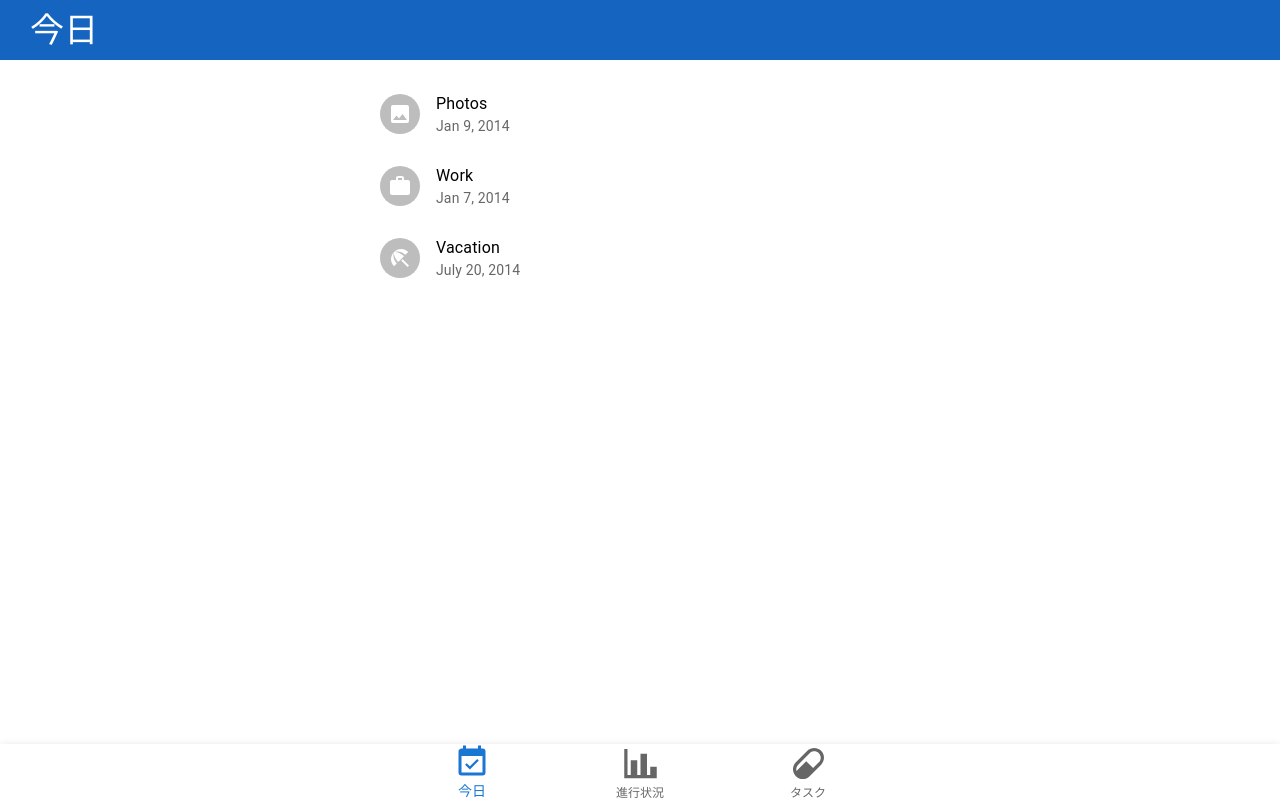
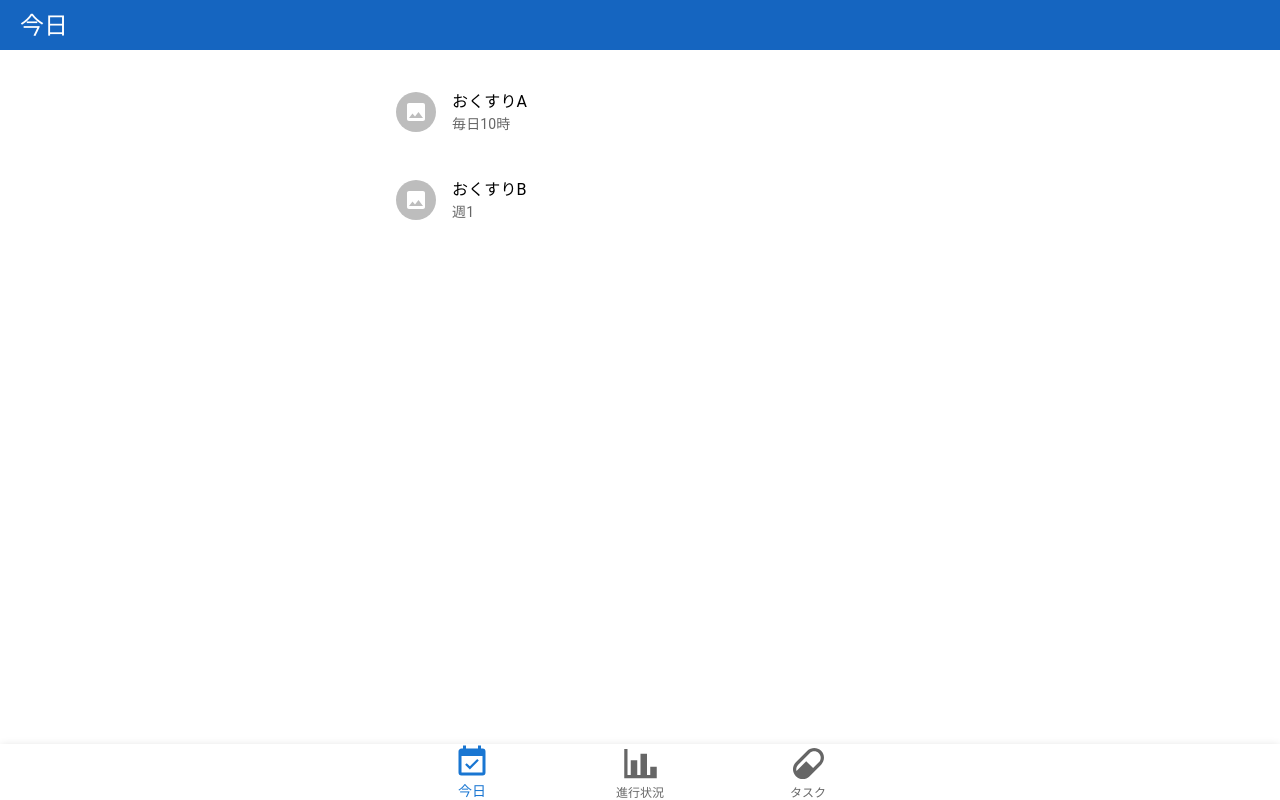
Before and after one commit to cocet33000/okusuri_kanri_front, a React (Create React App) app: page / in a window 1280 px wide. Built offline with nearby package versions, Linux system fonts and the light colour scheme.

Commit message:
見た目を整える

```diff
--- a/src/Task.js
+++ b/src/Task.js
@@ -1,13 +1,57 @@
 import * as React from 'react';
+import Box from '@mui/material/Box';
 import Button from '@mui/material/Button';
-import TaskCard from './components/TaskCard'
+import TaskCard from './components/TaskCard';
+import Modal from '@mui/material/Modal';
+import AddTask from './components/AddTask';
+import Grid from '@mui/material/Grid';
+
+const style = {
+  position: 'absolute',
+  top: '50%',
+  left: '50%',
+  transform: 'translate(-50%, -50%)',
+  width: 500,
+  bgcolor: 'background.paper',
+  boxShadow: 12,
+  pt: 2,
+  px: 4,
+  pb: 3,
+};
 
 export default function Task() {
+  const [open, setOpen] = React.useState(false);
+  const handleOpen = () => {
+    setOpen(true);
+  };
+  const handleClose = () => {
+    setOpen(false);
+  };
+
   return (
     <div>
-      <Button fullWidth='true' variant="contained">追加</Button>
-      <TaskCard />
-      <TaskCard />
+      <Button onClick={handleOpen} fullWidth='true' variant="contained">追加</Button>
+      <Modal
+        hideBackdrop
+        open={open}
+        onClose={handleClose}
+        aria-labelledby="child-modal-title"
+        aria-describedby="child-modal-description"
+      >
+        <Box sx={{ ...style, width: 200 }}>
+          <AddTask/>
+          <Grid container spacing={2}>
+          <Grid item xs={8} >
+          <Button onClick={handleClose}>キャンセル</Button>
+          </Grid>
+          <Grid item xs={4}>
+          <Button >追加</Button>
+          </Grid>
+          </Grid>
+        </Box>
+      </Modal>
+      <TaskCard name={'おくすりA'} frequency={'毎日10時'}/>
+      <TaskCard name={'おくすりB'} frequency={'週１'}/>
     </div>
   );
 }
--- a/src/Today.js
+++ b/src/Today.js
@@ -1,10 +1,10 @@
 import * as React from 'react';
-import TaskItem from './components/TaskItem'
+import TaskItemList from './components/TaskItemList'
 
 export default function Today() {
   return (
     <div>
-      <TaskItem />
+      <TaskItemList />
     </div>
   );
 }
--- /dev/null
+++ b/src/components/AddTask.js
@@ -0,0 +1,31 @@
+import * as React from 'react';
+import SelectBox from './SelectBox'
+import List from '@mui/material/List';
+import ListItem from '@mui/material/ListItem';
+import ListItemText from '@mui/material/ListItemText';
+import Divider from '@mui/material/Divider';
+
+const style = {
+    width: '100%',
+    maxWidth: 400,
+    bgcolor: 'background.paper',
+  };
+
+
+export default function AddTask() {
+    return (
+        <List sx={style} component="nav" aria-label="mailbox folders">
+        <ListItem button>
+            <SelectBox />
+        </ListItem>
+        <Divider />
+        <ListItem button divider>
+            <ListItemText primary="種類" />
+        </ListItem>
+        <ListItem button>
+            <ListItemText primary="頻度" />
+        </ListItem>
+        <Divider light />
+        </List>
+    );
+}
--- /dev/null
+++ b/src/components/SelectBox.js
@@ -0,0 +1,32 @@
+import * as React from 'react';
+import Box from '@mui/material/Box';
+import InputLabel from '@mui/material/InputLabel';
+import MenuItem from '@mui/material/MenuItem';
+import FormControl from '@mui/material/FormControl';
+import Select from '@mui/material/Select';
+
+export default function SelectBox() {
+  const [taskType, setTaskType] = React.useState('服薬');
+
+  const handleChange = (event) => {
+    setTaskType(event.target.value);
+  };
+
+  return (
+    <Box sx={{ minWidth: 180 }}>
+      <FormControl fullWidth>
+        <InputLabel id="demo-simple-select-label">タイプ</InputLabel>
+        <Select
+          labelId="demo-simple-select-label"
+          id="demo-simple-select"
+          value={taskType}
+          label="タイプ"
+          onChange={handleChange}
+        >
+          <MenuItem value={10}>服薬</MenuItem>
+          <MenuItem value={20}>症状チェック</MenuItem>
+        </Select>
+      </FormControl>
+    </Box>
+  );
+}
--- a/src/components/TaskCard.js
+++ b/src/components/TaskCard.js
@@ -1,4 +1,5 @@
 import * as React from 'react';
+import Container from '@mui/material/Container';
 import Box from '@mui/material/Box';
 import Grid from '@mui/material/Grid';
 import Card from '@mui/material/Card';
@@ -19,21 +20,22 @@ const bull = (
   </Box>
 );
 
-export default function TaskCard() {
+export default function TaskCard(props) {
   return (
-    <Card sx={{ minWidth: 275 }}>
+        <Container maxWidth="sm" sx={{marginTop:'10px'}}>
+    <Card sx={{ minWidth: 275}} >
     <CardContent>
       <Grid container spacing={2}>
         <Grid item xs={4}>
             <Typography sx={{ fontSize: 14 }} color="text.secondary" gutterBottom>
-            お薬A
+              {props.name}
             </Typography>
         </Grid>
         <Grid item xs={8} >
         </Grid>
         <Grid item xs={4}>
             <Typography variant="body2">
-            毎日10時
+              {props.frequency}
             </Typography>
         </Grid>
         <Grid item xs={8} >
@@ -46,5 +48,6 @@ export default function TaskCard() {
       </Grid>
     </CardContent>
     </Card>
+        </Container>
   );
 }
--- a/src/components/TaskItem.js
+++ b/src/components/TaskItem.js
@@ -7,34 +7,61 @@ import Avatar from '@mui/material/Avatar';
 import ImageIcon from '@mui/icons-material/Image';
 import WorkIcon from '@mui/icons-material/Work';
 import BeachAccessIcon from '@mui/icons-material/BeachAccess';
+import Modal from '@mui/material/Modal';
+import Grid from '@mui/material/Grid';
+import Box from '@mui/material/Box';
+import Button from '@mui/material/Button';
 
-export default function TaskItem() {
+const style = {
+  position: 'absolute',
+  top: '50%',
+  left: '50%',
+  transform: 'translate(-50%, -50%)',
+  width: 500,
+  bgcolor: 'background.paper',
+  boxShadow: 12,
+  pt: 2,
+  px: 4,
+  pb: 3,
+};
+
+export default function TaskItem(props) {
+  const [open, setOpen] = React.useState(false);
+  const handleOpen = () => {
+    setOpen(true);
+  };
+  const handleClose = () => {
+    setOpen(false);
+  };
+
   return (
-    <List sx={{ width: '100%', maxWidth: 360, bgcolor: 'background.paper' }}>
-      <ListItem>
+    <div>
+      <ListItem onClick={handleOpen}>
         <ListItemAvatar>
           <Avatar>
             <ImageIcon />
           </Avatar>
         </ListItemAvatar>
-        <ListItemText primary="Photos" secondary="Jan 9, 2014" />
+        <ListItemText primary={props.name} secondary={props.frequency} />
       </ListItem>
-      <ListItem>
-        <ListItemAvatar>
-          <Avatar>
-            <WorkIcon />
-          </Avatar>
-        </ListItemAvatar>
-        <ListItemText primary="Work" secondary="Jan 7, 2014" />
-      </ListItem>
-      <ListItem>
-        <ListItemAvatar>
-          <Avatar>
-            <BeachAccessIcon />
-          </Avatar>
-        </ListItemAvatar>
-        <ListItemText primary="Vacation" secondary="July 20, 2014" />
-      </ListItem>
-    </List>
+      <Modal
+        hideBackdrop
+        open={open}
+        onClose={handleClose}
+        aria-labelledby="child-modal-title"
+        aria-describedby="child-modal-description"
+      >
+        <Box sx={{ ...style, width: 200 }}>
+          <Grid container spacing={2}>
+          <Grid item xs={8} >
+          <Button onClick={handleClose}>キャンセル</Button>
+          </Grid>
+          <Grid item xs={4}>
+          <Button >完了</Button>
+          </Grid>
+          </Grid>
+        </Box>
+      </Modal>
+    </div>
   );
 }
--- /dev/null
+++ b/src/components/TaskItemList.js
@@ -0,0 +1,23 @@
+import * as React from 'react';
+import List from '@mui/material/List';
+import ListItem from '@mui/material/ListItem';
+import ListItemText from '@mui/material/ListItemText';
+import ListItemAvatar from '@mui/material/ListItemAvatar';
+import Avatar from '@mui/material/Avatar';
+import ImageIcon from '@mui/icons-material/Image';
+import WorkIcon from '@mui/icons-material/Work';
+import BeachAccessIcon from '@mui/icons-material/BeachAccess';
+import TaskItem from './TaskItem'
+
+export default function TaskItemList(props) {
+  return (
+    <List sx={{ width: '100%', maxWidth: 360, bgcolor: 'background.paper' }}>
+      <ListItem>
+        <TaskItem name={'おくすりA'} frequency={'毎日10時'}/>
+      </ListItem>
+      <ListItem>
+        <TaskItem name={'おくすりB'} frequency={'週1'}/>
+      </ListItem>
+    </List>
+  );
+}
--- a/src/components/TopBar.js
+++ b/src/components/TopBar.js
@@ -11,11 +11,11 @@ export default function TopBar() {
     return (
     <Box
         sx={{
-        height: 60,
+        height: 50,
         backgroundColor: 'primary.dark',
         }}
     >
-        <Typography align='left' sx={{color:'white', paddingLeft:'30px', paddingTop:'10px'}} variant="h4" gutterBottom component="div">
+        <Typography align='left' sx={{color:'white', paddingLeft:'20px', paddingTop:'10px'}} variant="h5" gutterBottom component="div">
             {menu}
         </Typography>
     </Box>
```
